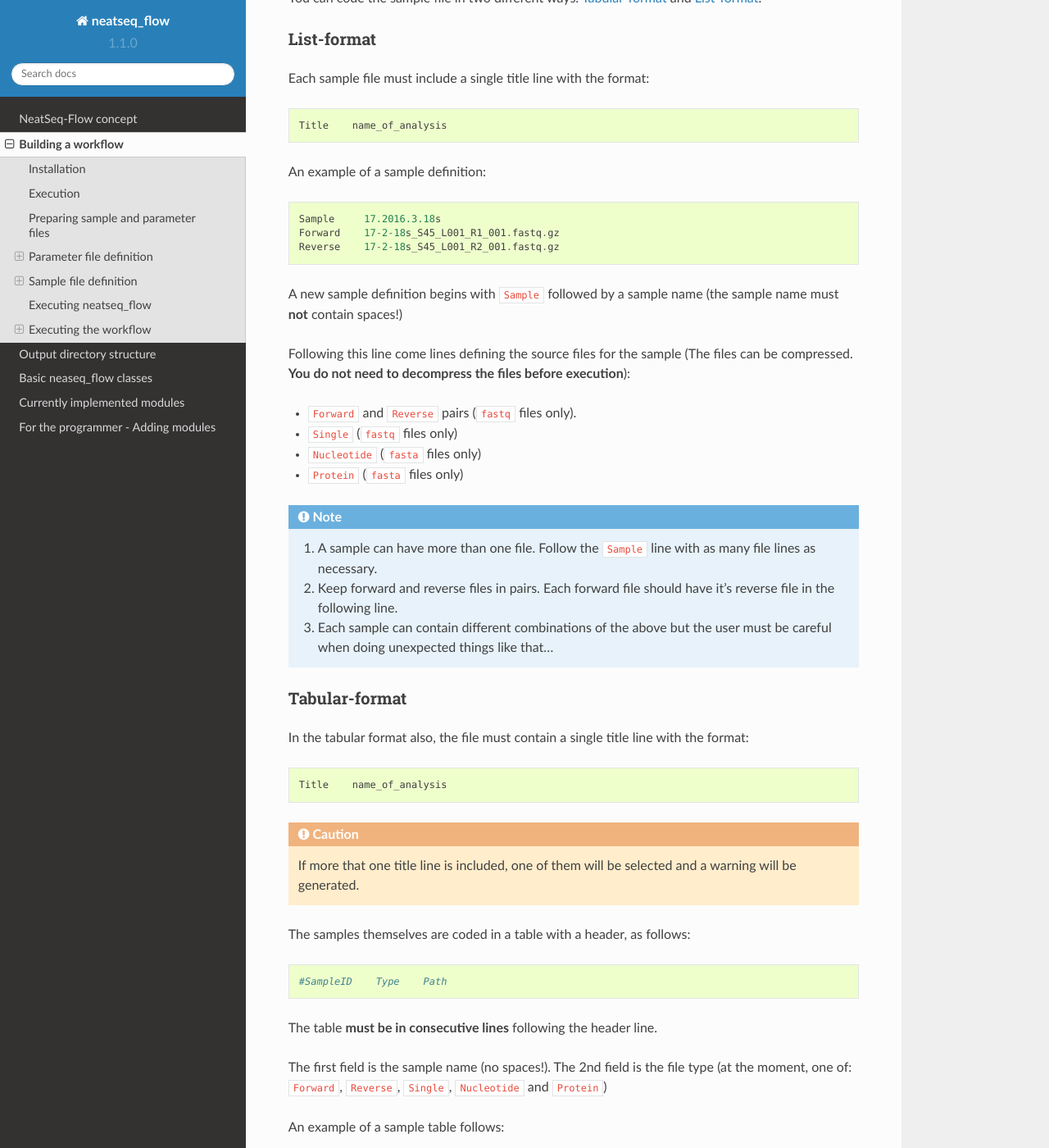
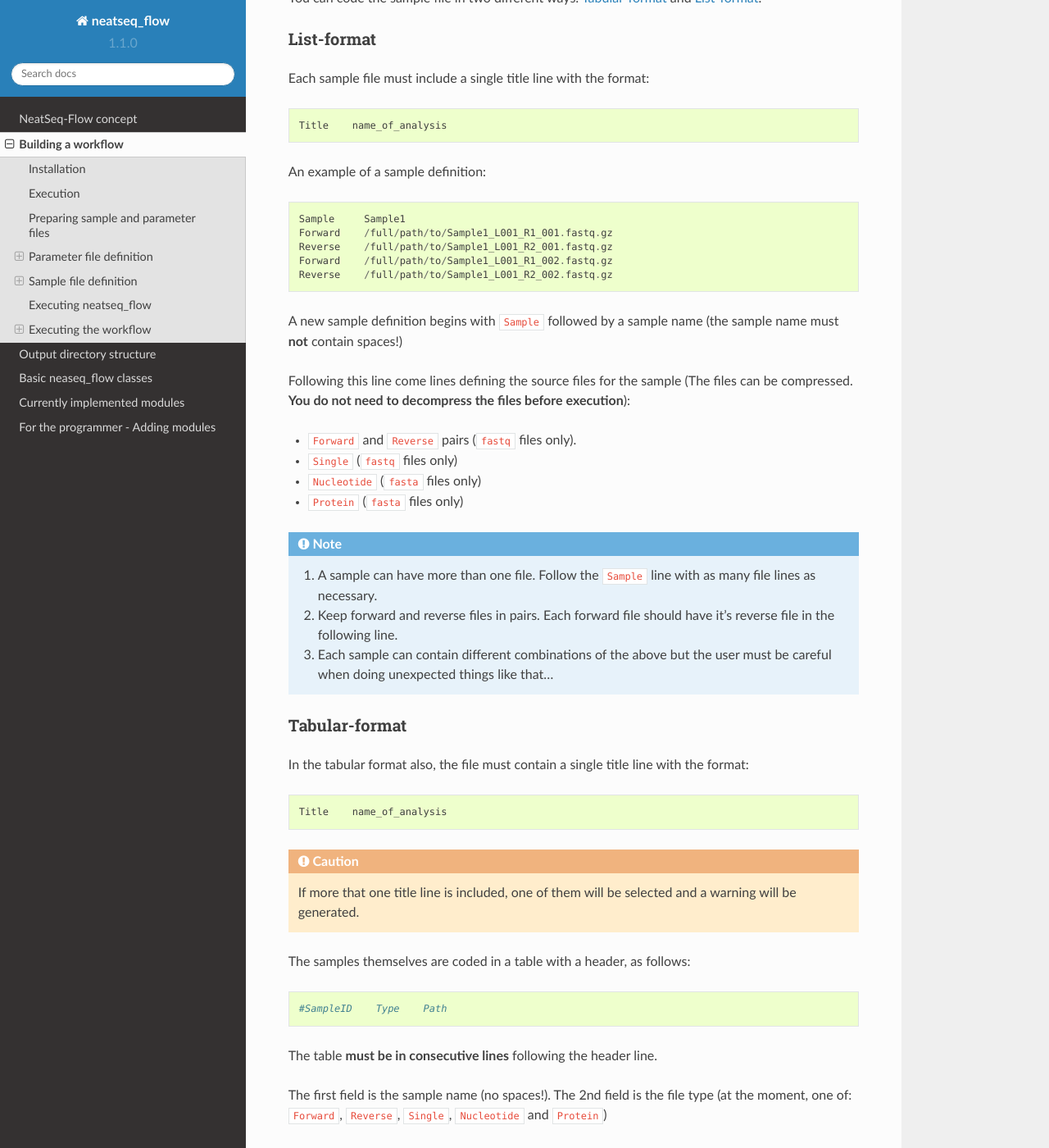
Before and after one commit to bioinfo-core-BGU/neatseq-flow, a Sphinx documentation site: the page built from doc/source/02.build_WF.rst, in a window 1280 px wide and 1400 px high, scrolled down 5126 px. Shown: the whole window at 82% size. Built offline with Sphinx 7.4.7 and the Read the Docs theme 2.0.0, drawn with Linux system fonts in a browser that asks for light colours; some of the changed text lies outside the part shown.

Commit message:
added full paths to documentation sample file examples

```diff
--- a/doc/source/02.build_WF.rst
+++ b/doc/source/02.build_WF.rst
@@ -185,9 +185,11 @@
 
 An example of a sample definition::
 
-    Sample     17.2016.3.18s
-    Forward    17-2-18s_S45_L001_R1_001.fastq.gz
-    Reverse    17-2-18s_S45_L001_R2_001.fastq.gz
+    Sample     Sample1
+    Forward    /full/path/to/Sample1_L001_R1_001.fastq.gz
+    Reverse    /full/path/to/Sample1_L001_R2_001.fastq.gz
+    Forward    /full/path/to/Sample1_L001_R1_002.fastq.gz
+    Reverse    /full/path/to/Sample1_L001_R2_002.fastq.gz
 
 
 A new sample definition begins with ``Sample`` followed by a sample name (the sample name must **not** contain spaces!)
@@ -226,11 +228,11 @@
 
 An example of a sample table follows::
 
-    #SampleID    Type    Path
-    sample.5    Forward    sample.5_R1_001.fastq.gz
-    sample.5    Reverse    sample.5_R2_001.fastq.gz
-    sample.8    Forward    sample.8_R1_001.fastq.gz
-    sample.8    Reverse    sample.8_R2_001.fastq.gz
+    #SampleID    Type     Path
+    Sample1    Forward    /full/path/to/Sample1_R1_001.fastq.gz
+    Sample1    Reverse    /full/path/to/Sample1_R2_001.fastq.gz
+    Sample2    Forward    /full/path/to/Sample2_R1_001.fastq.gz
+    Sample2    Reverse    /full/path/to/Sample2_R2_001.fastq.gz
 
 
 File types are as described above in section :ref:`list_format_definition`.
```
Also changed, not shown: neatseq_flow.py (+7 -0 lines), 1 other file.
